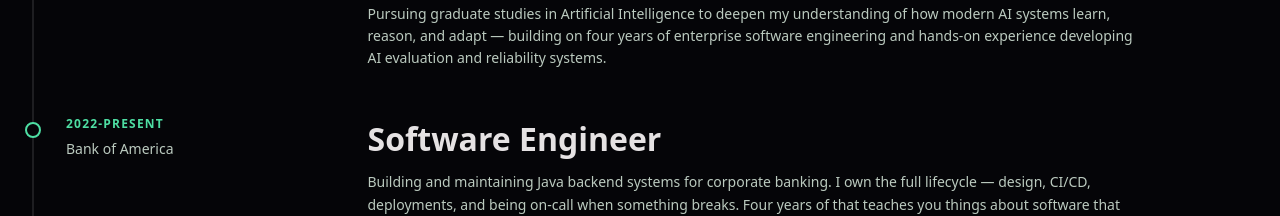
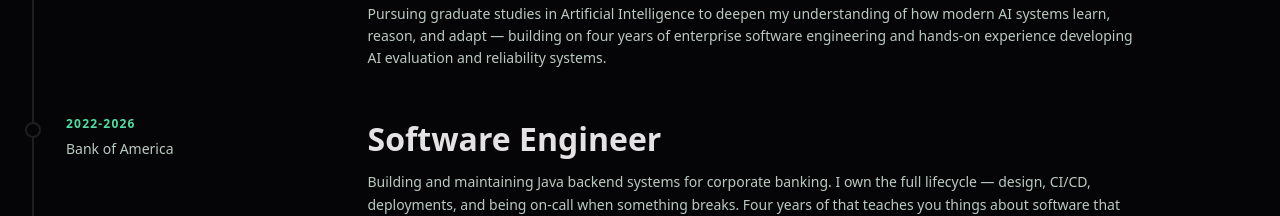
Before and after one commit to shubhankartiwari99/shubhankar-portfolio, a Next.js app: page / in a window 1280 px wide. Shown: the part 2785-3001 px from the top of the page. Built offline with nearby package versions, Linux system fonts and the light colour scheme.

Commit message:
feat: update employment tenure and status for Bank of America role

```diff
--- a/src/components/Journey.tsx
+++ b/src/components/Journey.tsx
@@ -33,8 +33,8 @@ const milestones = [
       "Lead production incident triage - deployment failures, SSL misconfigurations, database connectivity, service dependency conflicts",
       "Cross-functional manual regression testing during release cycles — validating end-to-end system behaviour before production promotion",
     ],
-    year: "2022-Present",
-    active: true,
+    year: "2022-2026",
+    active: false,
   },
   {
     title: "Kaggle Expert",
--- a/src/components/Terminal.tsx
+++ b/src/components/Terminal.tsx
@@ -21,14 +21,14 @@ const COMMANDS: Record<string, string | (() => string)> = {
   whoami         Current visitor`,
 
   about: `> Shubhankar Tiwari
-  Software Engineer I A @ Bank of America (2022-Present)
+  Software Engineer @ Bank of America (2022-2026)
   Building production-grade backend systems for enterprise fintech.
   Kaggle Notebooks Expert (Rank #2,441 / 59,663)
   B.Tech CSE, SRM IST, Chennai (94.4% GPA)
   Researching LLM behavioral reliability, guardrails, & cultural alignment.`,
 
-  experience: `  [1] Software Engineer I A -- Bank of America
-      Apr 2022 - Present | Backend / Platform Engineering
+  experience: `  [1] Software Engineer -- Bank of America
+      Apr 2022 - Jul 2026 | Backend / Platform Engineering
       Java, Spring Boot, REST APIs, OpenShift, CI/CD, SQL
 
   [2] Product Development Trainee -- HighRadius Technologies
```
